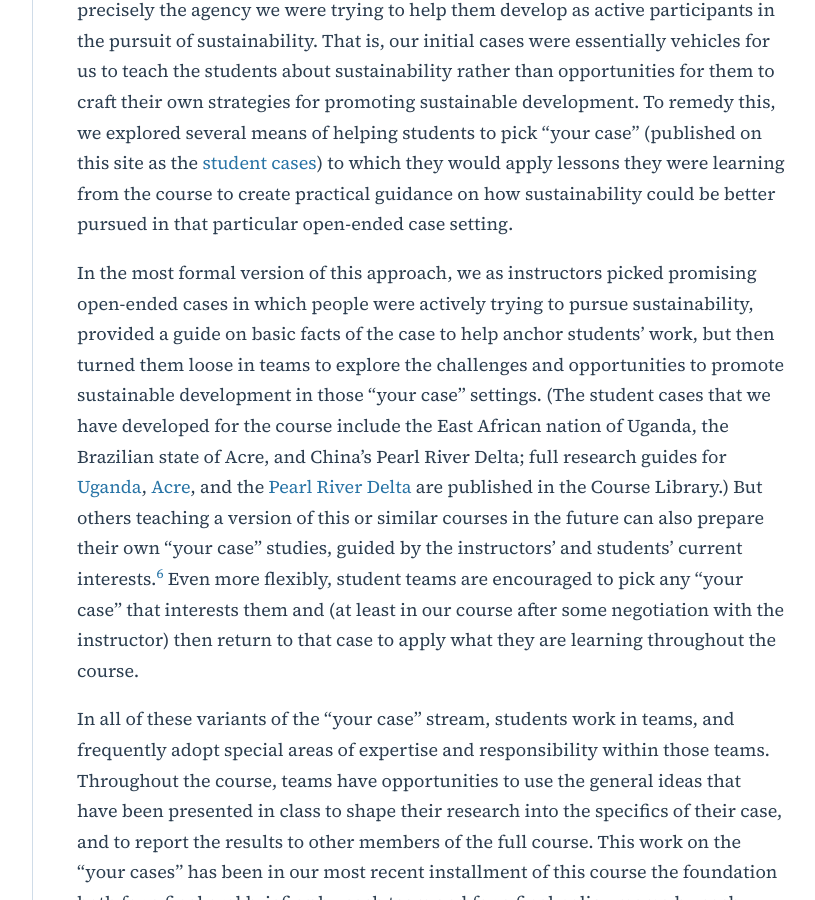
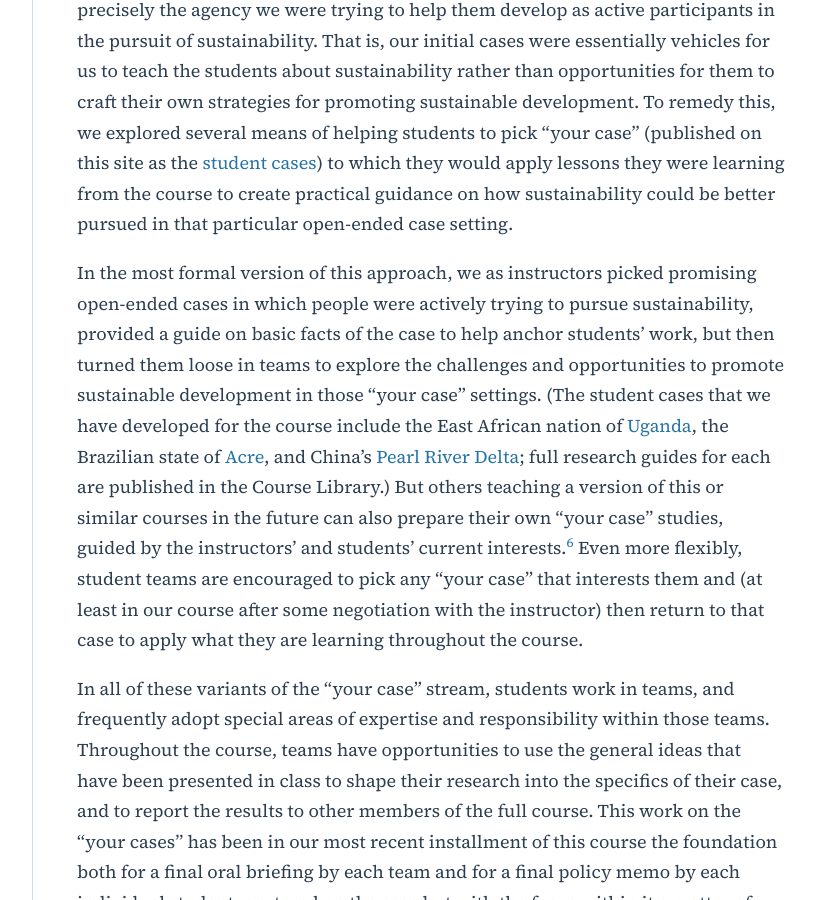
Before and after one commit to agharley/sustsci, a Jekyll site: the page built from course/about.md, in a window 1280 px wide and 900 px high, scrolled down 8519 px. Shown: the whole window, without its empty margins (329-1144 px from the left). Built offline with Jekyll 4.4.1, drawn with Linux system fonts in a browser that asks for light colours.

Commit message:
fixing about page

```diff
--- a/course/about.md
+++ b/course/about.md
@@ -92,7 +92,7 @@ The cases are thus a pedagogical tool used to help students think about sustaina
 
 A third shortfall of our initial approach was that it deprived our students of precisely the agency we were trying to help them develop as active participants in the pursuit of sustainability. That is, our initial cases were essentially vehicles for us to teach the students about sustainability rather than opportunities for them to craft their own strategies for promoting sustainable development. To remedy this, we explored several means of helping students to pick “your case” (published on this site as the [student cases](course-library/student-cases/)) to which they would apply lessons they were learning from the course to create practical guidance on how sustainability could be better pursued in that particular open-ended case setting.
 
-In the most formal version of this approach, we as instructors picked promising open-ended cases in which people were actively trying to pursue sustainability, provided a guide on basic facts of the case to help anchor students’ work, but then turned them loose in teams to explore the challenges and opportunities to promote sustainable development in those “your case” settings. (The student cases that we have developed for the course include the East African nation of Uganda, the Brazilian state of Acre, and China’s Pearl River Delta; full research guides for [Uganda](course-library/student-cases/case-uganda.html), [Acre](course-library/student-cases/case-acre.html), and the [Pearl River Delta](course-library/student-cases/case-pearl-river-delta.html) are published in the Course Library.) But others teaching a version of this or similar courses in the future can also prepare their own “your case” studies, guided by the instructors’ and students’ current interests.[^6] Even more flexibly, student teams are encouraged to pick any “your case” that interests them and (at least in our course after some negotiation with the instructor) then return to that case to apply what they are learning throughout the course.
+In the most formal version of this approach, we as instructors picked promising open-ended cases in which people were actively trying to pursue sustainability, provided a guide on basic facts of the case to help anchor students’ work, but then turned them loose in teams to explore the challenges and opportunities to promote sustainable development in those “your case” settings. (The student cases that we have developed for the course include the East African nation of [Uganda](course-library/student-cases/case-uganda.html), the Brazilian state of [Acre](course-library/student-cases/case-acre.html), and China’s [Pearl River Delta](course-library/student-cases/case-pearl-river-delta.html); full research guides for each are published in the Course Library.) But others teaching a version of this or similar courses in the future can also prepare their own “your case” studies, guided by the instructors’ and students’ current interests.[^6] Even more flexibly, student teams are encouraged to pick any “your case” that interests them and (at least in our course after some negotiation with the instructor) then return to that case to apply what they are learning throughout the course.
 
 In all of these variants of the “your case” stream, students work in teams, and frequently adopt special areas of expertise and responsibility within those teams. Throughout the course, teams have opportunities to use the general ideas that have been presented in class to shape their research into the specifics of their case, and to report the results to other members of the full course. This work on the “your cases” has been in our most recent installment of this course the foundation both for a final oral briefing by each team and for a final policy memo by each individual student, centered on the case but with the focus within it a matter of choice by the individual student in consultation with the instructors. (The published student-case materials are written to the individual student, so they work for solo learners as well as for teams; our [note for instructors](course-library/student-cases/instructor-note.html) discusses configurations.)
 
```
